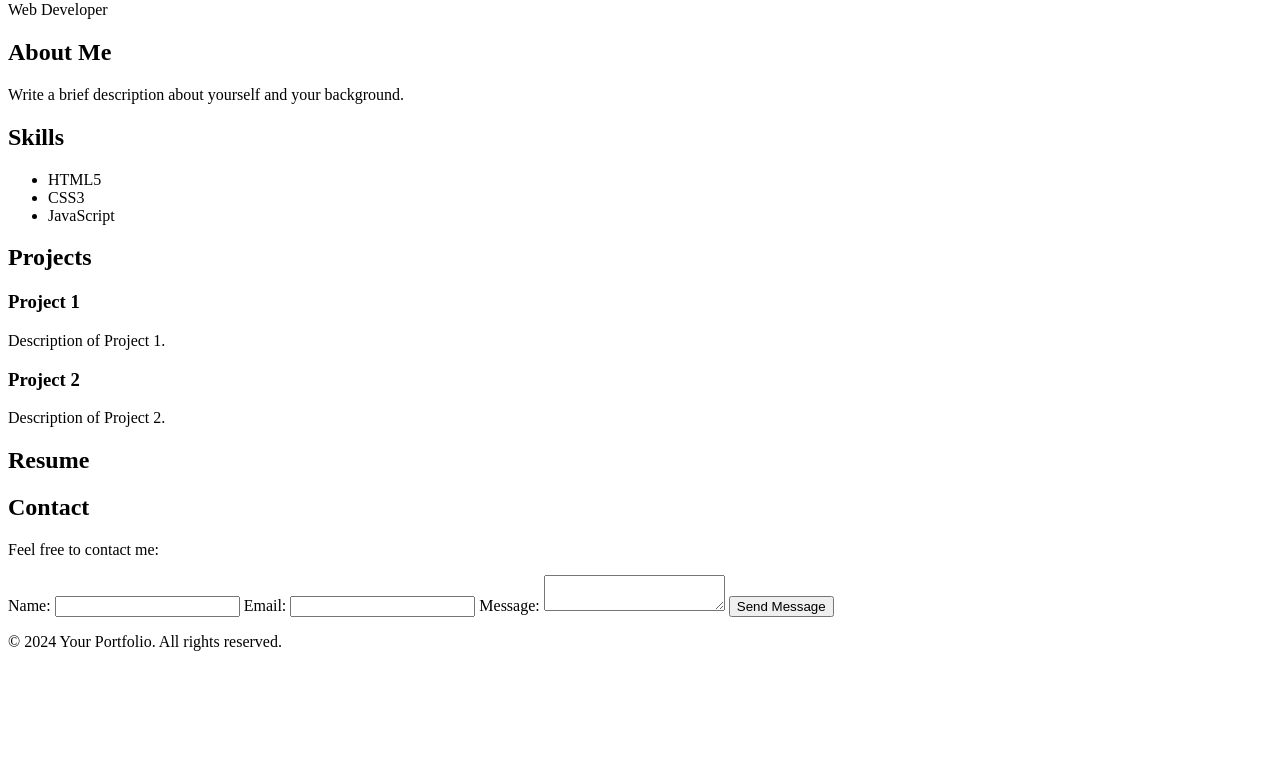
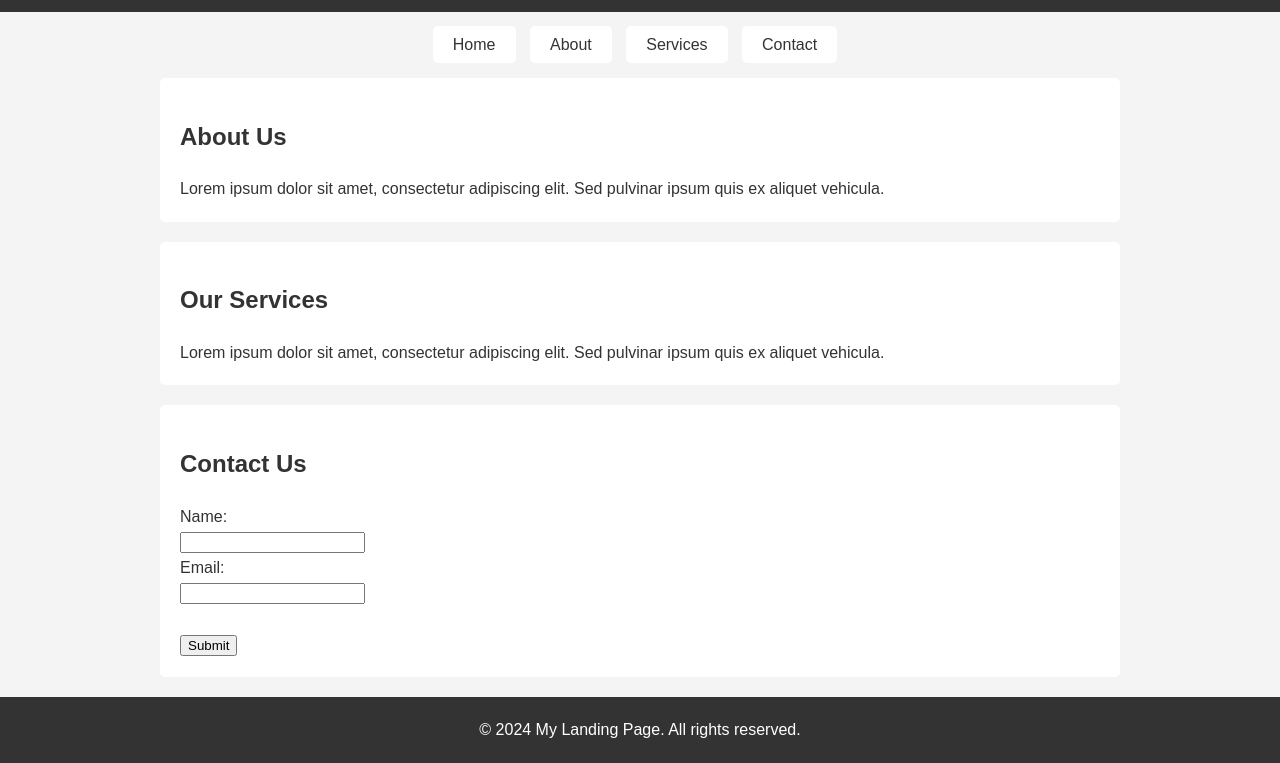
Before and after one commit to ksakshi5/WebDevelopmentIntership, a plain HTML site: page index.html in a window 1280 px wide. Shown: the part 79-842 px from the top of the page. Before the commit the page ends 800 px from the top, so only its background shows below. Drawn offline with Linux system fonts and the light colour scheme.

Commit message:
level1 task1

```diff
--- a/index.html
+++ b/index.html
@@ -3,91 +3,97 @@
 <head>
     <meta charset="UTF-8">
     <meta name="viewport" content="width=device-width, initial-scale=1.0">
-    <title>Your Portfolio</title>
-    <link rel="stylesheet" href="styles.css">
+    <title>Landing Page</title>
 </head>
 <body>
-
-    <!-- Header Section -->
+    <!DOCTYPE html>
+<html lang="en">
+<head>
+    <meta charset="UTF-8">
+    <meta name="viewport" content="width=device-width, initial-scale=1.0">
+    <title>My Landing Page</title>
+    <style>
+        /* Resetting default margin and padding */
+        body, h1, p {
+            margin: 0;
+            padding: 0;
+        }
+        /* Basic styling */
+        body {
+            font-family: Arial, sans-serif;
+            background-color: #f4f4f4;
+            color: #333;
+            line-height: 1.6;
+        }
+        .container {
+            max-width: 960px;
+            margin: 20px auto;
+            padding: 0 20px;
+        }
+        header, footer {
+            background-color: #333;
+            color: #fff;
+            text-align: center;
+            padding: 20px 0;
+        }
+        nav {
+            margin-top: 20px;
+            text-align: center;
+        }
+        nav a {
+            color: #333;
+            text-decoration: none;
+            padding: 10px 20px;
+            border-radius: 5px;
+            background-color: #fff;
+            margin-right: 10px;
+        }
+        section {
+            margin-top: 20px;
+            background-color: #fff;
+            padding: 20px;
+            border-radius: 5px;
+        }
+        footer {
+            margin-top: 20px;
+        }
+    </style>
+</head>
+<body>
     <header>
-        <div class="container">
-            <h1> Sakshi Kulkarni</h1>
-            <p>Web Developer</p>
-        </div>
+        <h1>Welcome to My Landing Page</h1>
     </header>
-
-    <!-- About Section -->
-    <section id="about">
-        <div class="container">
-            <h2>About Me</h2>
-            <p>Write a brief description about yourself and your background.</p>
-        </div>
-    </section>
-
-    <!-- Skills Section -->
-    <section id="skills">
-        <div class="container">
-            <h2>Skills</h2>
-            <ul>
-                <li>HTML5</li>
-                <li>CSS3</li>
-                <li>JavaScript</li>
-                <!-- Add more skills as needed -->
-            </ul>
-        </div>
-    </section>
-
-    <!-- Projects Section -->
-    <section id="projects">
-        <div class="container">
-            <h2>Projects</h2>
-            <!-- Add your projects here -->
-            <div class="project">
-                <h3>Project 1</h3>
-                <p>Description of Project 1.</p>
-            </div>
-            <div class="project">
-                <h3>Project 2</h3>
-                <p>Description of Project 2.</p>
-            </div>
-        </div>
-    </section>
-
-    <!-- Resume Section -->
-    <section id="resume">
-        <div class="container">
-            <h2>Resume</h2>
-            <!-- Add your resume content here -->
-        </div>
-    </section>
-
-    <!-- Contact Section -->
-    <section id="contact">
-        <div class="container">
-            <h2>Contact</h2>
-            <p>Feel free to contact me:</p>
+    <nav>
+        <a href="#">Home</a>
+        <a href="#">About</a>
+        <a href="#">Services</a>
+        <a href="#">Contact</a>
+    </nav>
+    <div class="container">
+        <section>
+            <h2>About Us</h2>
+            <p>Lorem ipsum dolor sit amet, consectetur adipiscing elit. Sed pulvinar ipsum quis ex aliquet vehicula.</p>
+        </section>
+        <section>
+            <h2>Our Services</h2>
+            <p>Lorem ipsum dolor sit amet, consectetur adipiscing elit. Sed pulvinar ipsum quis ex aliquet vehicula.</p>
+        </section>
+        <section>
+            <h2>Contact Us</h2>
             <form>
-                <label for="name">Name:</label>
-                <input type="text" id="name" name="name" required>
-
-                <label for="email">Email:</label>
-                <input type="email" id="email" name="email" required>
-
-                <label for="message">Message:</label>
-                <textarea id="message" name="message" required></textarea>
-
-                <button type="button" onclick="sendMessage()">Send Message</button>
+                <label for="name">Name:</label><br>
+                <input type="text" id="name" name="name"><br>
+                <label for="email">Email:</label><br>
+                <input type="email" id="email" name="email"><br><br>
+                <input type="submit" value="Submit">
             </form>
-        </div>
-    </section>
-
-    <!-- Footer Section -->
+        </section>
+    </div>
     <footer>
-        <div class="container">
-            <p>&copy; 2024 Your Portfolio. All rights reserved.</p>
-        </div>
+        <p>&copy; 2024 My Landing Page. All rights reserved.</p>
     </footer>
-
-    <script src="script.js"></script>
 </body>
 </html>
+
+</body>
+</html>
```
